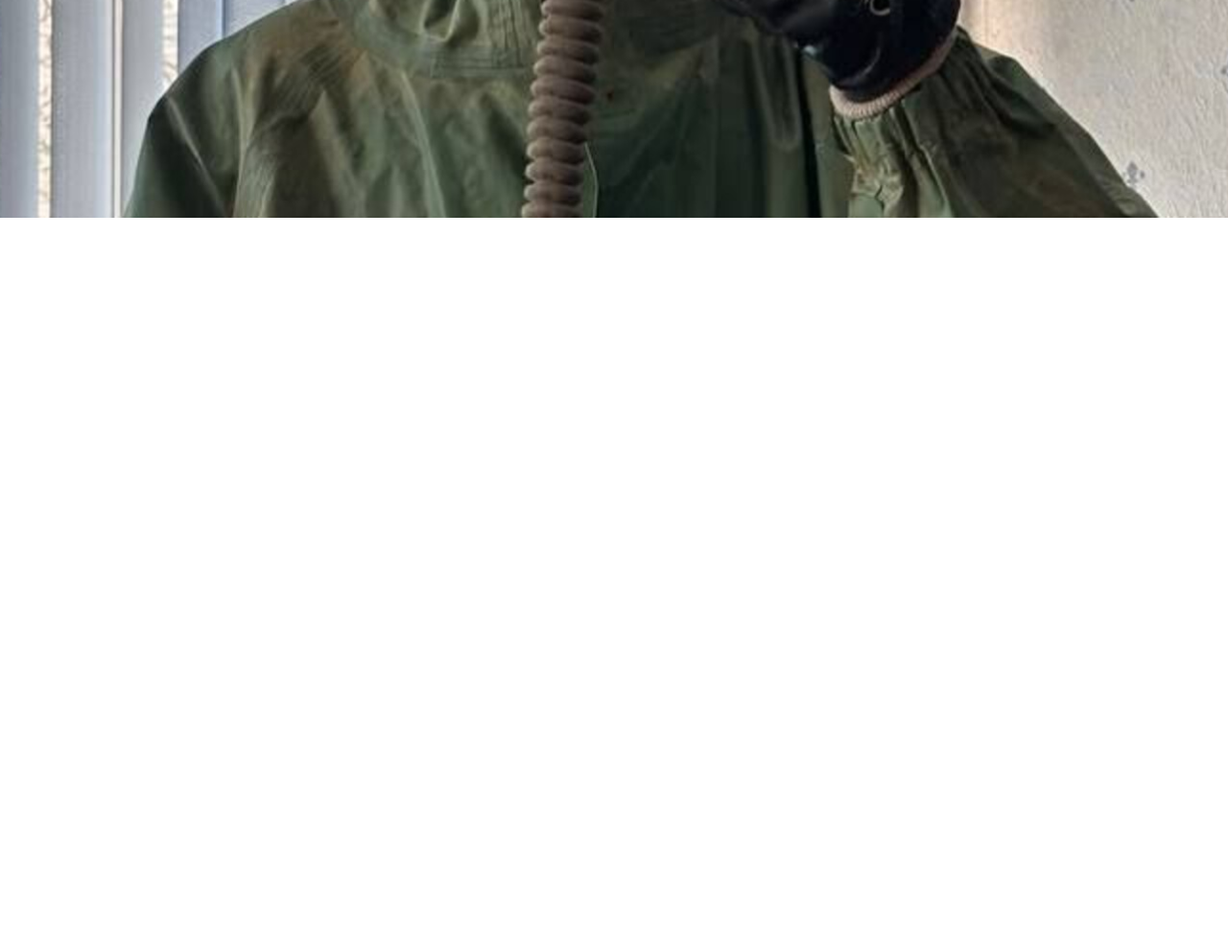
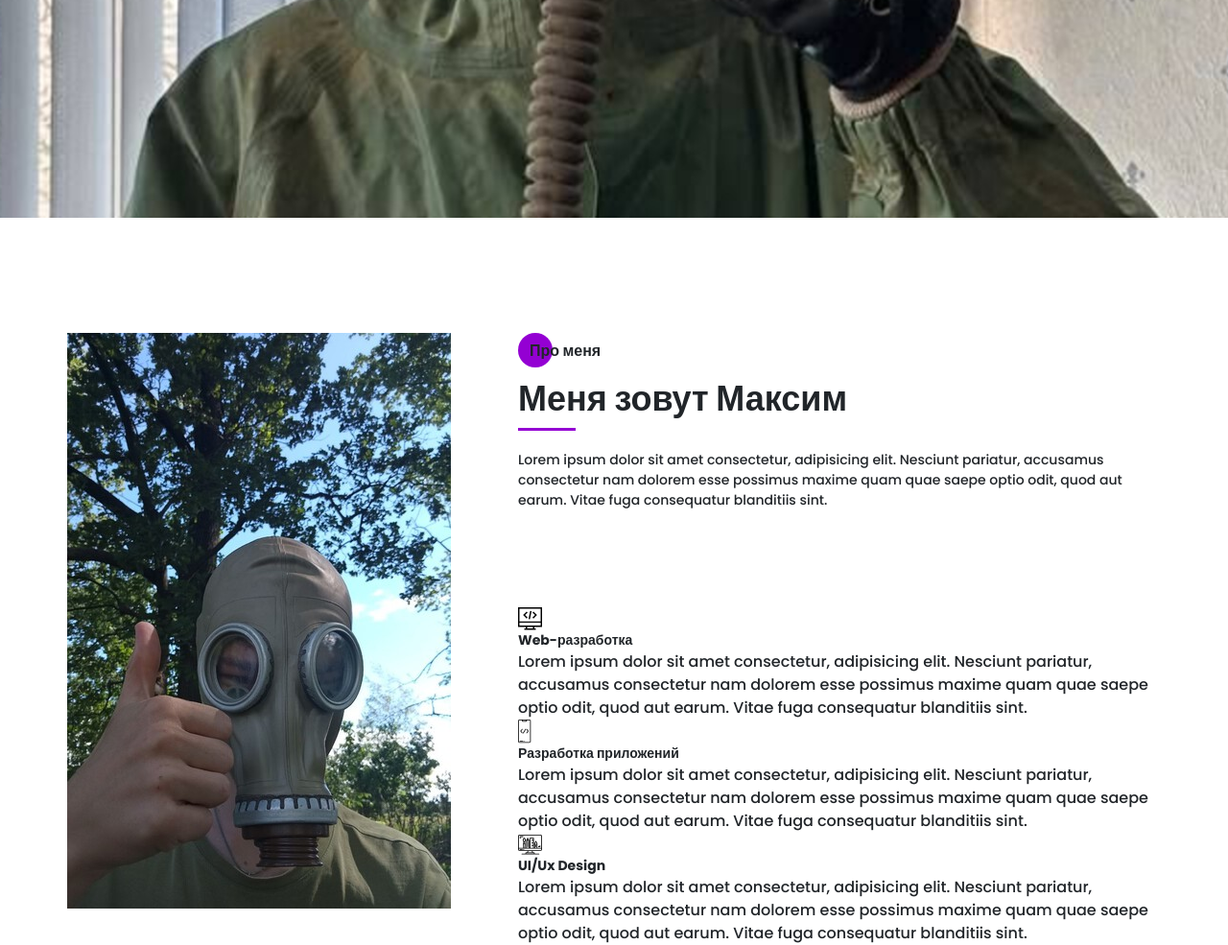
Before and after one commit to BenardoSS/BenardoSS_Portfolio, a website: page index.html in a window 1280 px wide. Shown: the part 573-1558 px from the top of the page at 96% size. Before the commit the page ends 800 px from the top, so only its background shows below. Drawn offline with nearby package versions, Linux system fonts and the light colour scheme; files that its build step writes are made by us from their sources; files whose address does not match are found by name.

Commit message:
109 29:38

```diff
--- a/index.html
+++ b/index.html
@@ -166,6 +166,73 @@
         </div>
       </div>
     </section>
+
+    <section class="about">
+      <div class="container">
+        <div class="about_wrapper">
+          <img
+            src="src/img/result_IMAGE 2026-07-08 17_21_07.jpg"
+            alt="photo"
+            class="about_photo"
+          />
+          <div class="about_descr">
+            <h2 class="title title_fz16 about_subtitle">Про меня</h2>
+            <div class="title title_fz36 about_title">Меня зовут Максим</div>
+            <div class="divider"></div>
+            <p class="about_text">
+              Lorem ipsum dolor sit amet consectetur, adipisicing elit. Nesciunt
+              pariatur, accusamus consectetur nam dolorem esse possimus maxime
+              quam quae saepe optio odit, quod aut earum. Vitae fuga consequatur
+              blanditiis sint.
+            </p>
+          </div>
+          <div class="about_skills">
+            <div class="about_skills-item">
+              <div>
+                <img src="icons/about_me/web_development.svg" alt="web-dev" />
+              </div>
+              <div>
+                <div class="title title_fz14">Web-разработка</div>
+                <div class="about_skills-text">
+                  Lorem ipsum dolor sit amet consectetur, adipisicing elit.
+                  Nesciunt pariatur, accusamus consectetur nam dolorem esse
+                  possimus maxime quam quae saepe optio odit, quod aut earum.
+                  Vitae fuga consequatur blanditiis sint.
+                </div>
+              </div>
+            </div>
+            <div class="about_skills-item">
+              <div>
+                <img src="icons/about_me/mobile_dev.svg" alt="web-dev" />
+              </div>
+              <div>
+                <div class="title title_fz14">Разработка приложений</div>
+                <div class="about_skills-text">
+                  Lorem ipsum dolor sit amet consectetur, adipisicing elit.
+                  Nesciunt pariatur, accusamus consectetur nam dolorem esse
+                  possimus maxime quam quae saepe optio odit, quod aut earum.
+                  Vitae fuga consequatur blanditiis sint.
+                </div>
+              </div>
+            </div>
+            <div class="about_skills-item">
+              <div>
+                <img src="icons/about_me/design.svg" alt="web-dev" />
+              </div>
+              <div>
+                <div class="title title_fz14">UI/Ux Design</div>
+                <div class="about_skills-text">
+                  Lorem ipsum dolor sit amet consectetur, adipisicing elit.
+                  Nesciunt pariatur, accusamus consectetur nam dolorem esse
+                  possimus maxime quam quae saepe optio odit, quod aut earum.
+                  Vitae fuga consequatur blanditiis sint.
+                </div>
+              </div>
+            </div>
+          </div>
+        </div>
+      </div>
+    </section>
     <script src="js/script.js"></script>
   </body>
 </html>
--- /dev/null
+++ b/src/sass/blocks/_about.scss
@@ -0,0 +1,35 @@
+.about {
+  padding-top: 120px;
+  &_wrapper {
+    display: grid;
+    grid-template-columns: 400px 670px;
+    grid-template-rows: minmax(245px, auto) minmax(255px, auto);
+    grid-auto-rows: minmax(245px, auto);
+    column-gap: 70px;
+    row-gap: 40px;
+  }
+  &_photo {
+    grid-row: 1/3;
+  }
+  &_descr {
+    padding-top: 6px;
+    .divider {
+      margin-top: 0px;
+    }
+  }
+  &_subtitle {
+    position: relative;
+    @include before_circle;
+    padding-left: 12px;
+    padding-top: 1px;
+  }
+  &_text {
+    margin-top: 20px;
+    font-weight: 500;
+    font-size: 14px;
+    line-height: 21px;
+  }
+  &_skills {
+    display: grid;
+  }
+}
--- a/src/sass/blocks/_title.scss
+++ b/src/sass/blocks/_title.scss
@@ -10,6 +10,9 @@
     font-size: 16px;
     line-height: 24px;
   }
+  &_fz36 {
+    font-size: 36px;
+  }
   &_fz48 {
     font-size: 48px;
   }
--- a/src/sass/style.scss
+++ b/src/sass/style.scss
@@ -15,8 +15,16 @@
   margin: 0 auto;
 }
 
+.divider {
+  width: 60px;
+  height: 3px;
+  background-color: $main-color;
+  margin-top: 25px;
+}
+
 @import "blocks/promo.scss";
 @import "blocks/title.scss";
 @import "blocks/button.scss";
 @import "blocks/menu.scss";
 @import "blocks/sidepanel.scss";
+@import "blocks/about.scss";
```
Also changed, not shown: dist/assets/result_IMAGE 2026-07-08 17_21_07-DizTJINV.jpg (added), dist/css/style.min.css, dist/img/result_IMAGE 2026-07-08 17_21_07.jpg (added), dist/index.html, src/img/result_IMAGE 2026-07-08 17_21_07.jpg (added).
